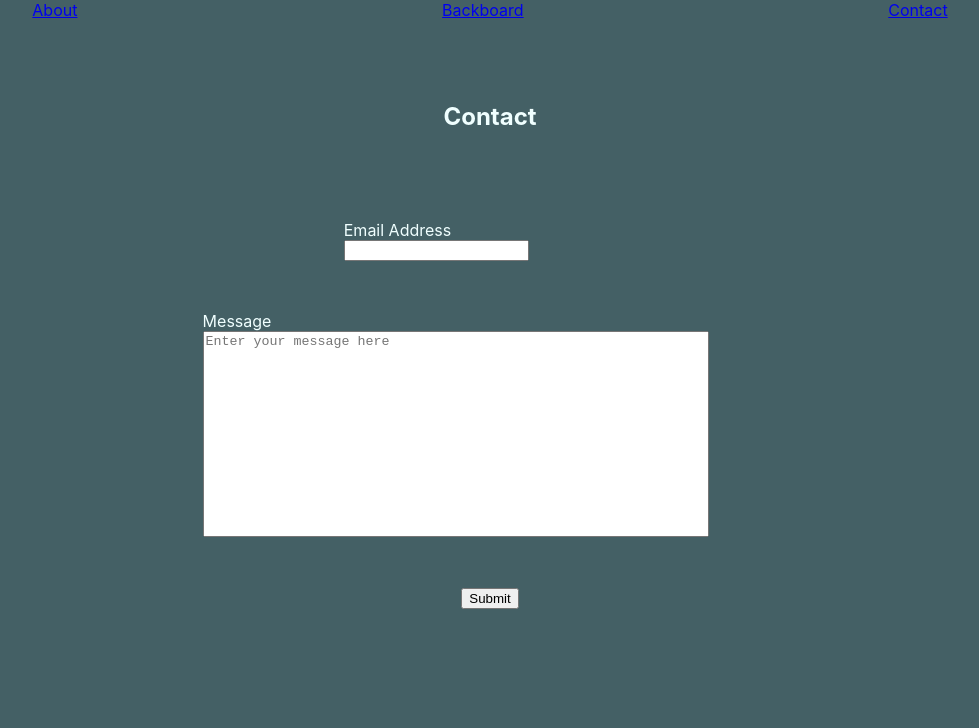
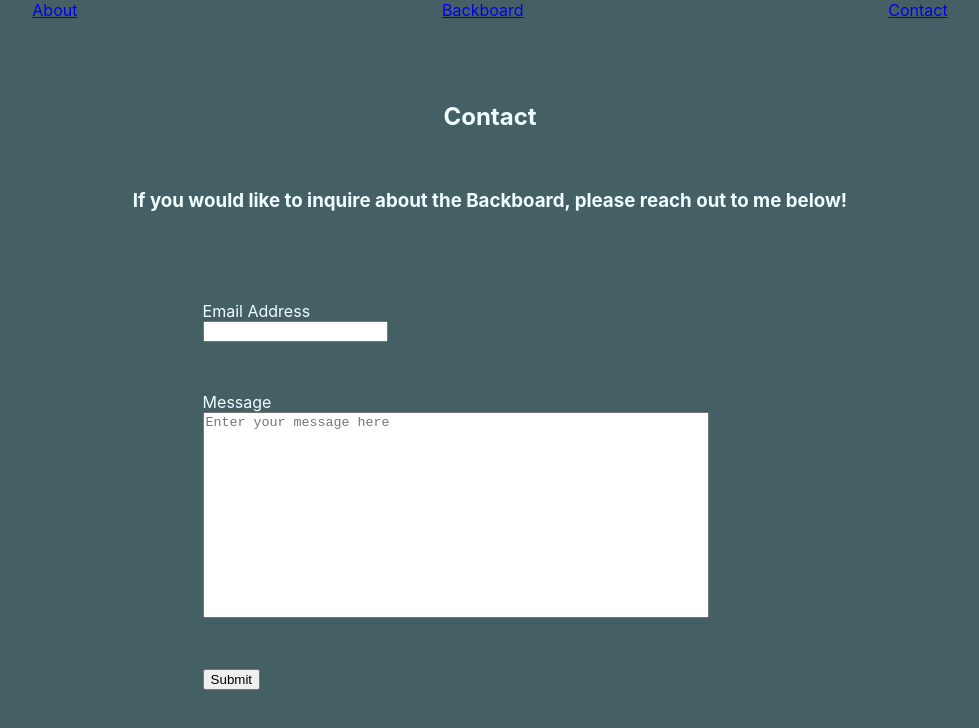
Before and after one commit to spinosajoseph/TheBackboard, a React (Create React App) app in the folder my-app/: page /contact in a window 1280 px wide. Shown: the top 728 px of the page, without its empty margins (150-1129 px from the left). Built offline with nearby package versions, Linux system fonts and the light colour scheme.

Commit message:
improve contact form

```diff
--- a/my-app/src/components/PageLayout.tsx
+++ b/my-app/src/components/PageLayout.tsx
@@ -4,9 +4,10 @@ import { NavBar } from "./NavBar";
 
 interface Props {
   title: string;
+  subTitle?: string;
 }
 
-export const PageLayout: React.FC<Props> = ({ title, children }) => {
+export const PageLayout: React.FC<Props> = ({ title, subTitle, children }) => {
   return (
     <Container
       maxWidth="xl"
@@ -27,6 +28,9 @@ export const PageLayout: React.FC<Props> = ({ title, children }) => {
         <Box paddingBottom="20px">
           <h2>{title}</h2>
         </Box>
+        <Box paddingBottom="20px">
+          <h3>{subTitle}</h3>
+        </Box>
         <Box>{children}</Box>
       </Box>
     </Container>
--- a/my-app/src/pages/Contact.tsx
+++ b/my-app/src/pages/Contact.tsx
@@ -15,13 +15,13 @@ export const Contact: React.FC = () => {
   });
 
   return (
-    <PageLayout title="Contact">
+    <PageLayout title="Contact" subTitle="If you would like to inquire about the Backboard, please reach out to me below!">
       <form onSubmit={formik.handleSubmit}>
         <Box
           display="flex"
           flexDirection="column"
           padding="50px"
-          alignItems="center"
+          alignItems="flex-start"
         >
           <Box
             flex="0 1 auto"
@@ -56,7 +56,7 @@ export const Contact: React.FC = () => {
               style={{ flex: "1 0 120px", maxWidth: "120px", margin: 0 }}
               htmlFor="body"
             >
-             Message
+              Message
             </label>
             <textarea
               style={{
```
